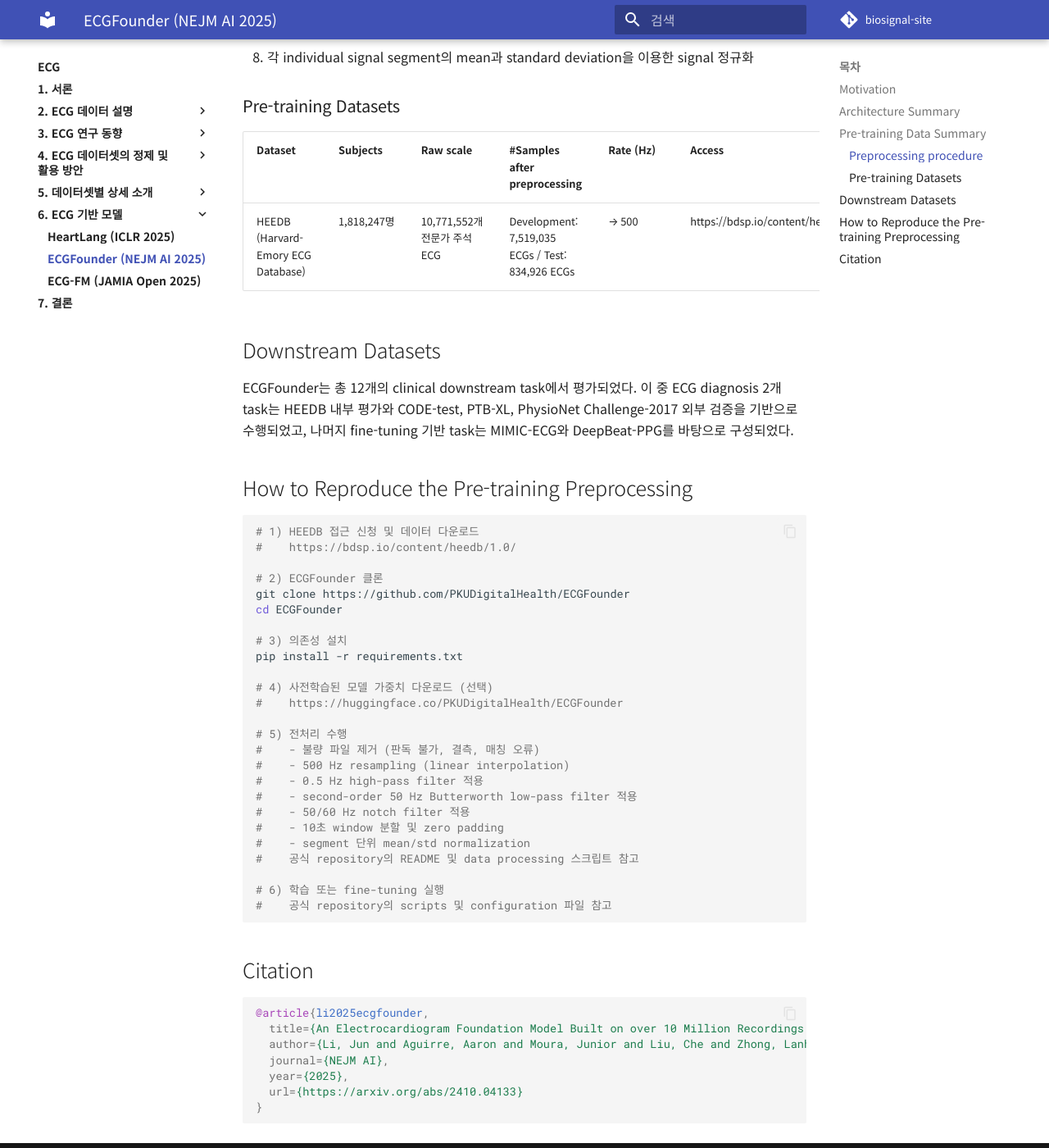
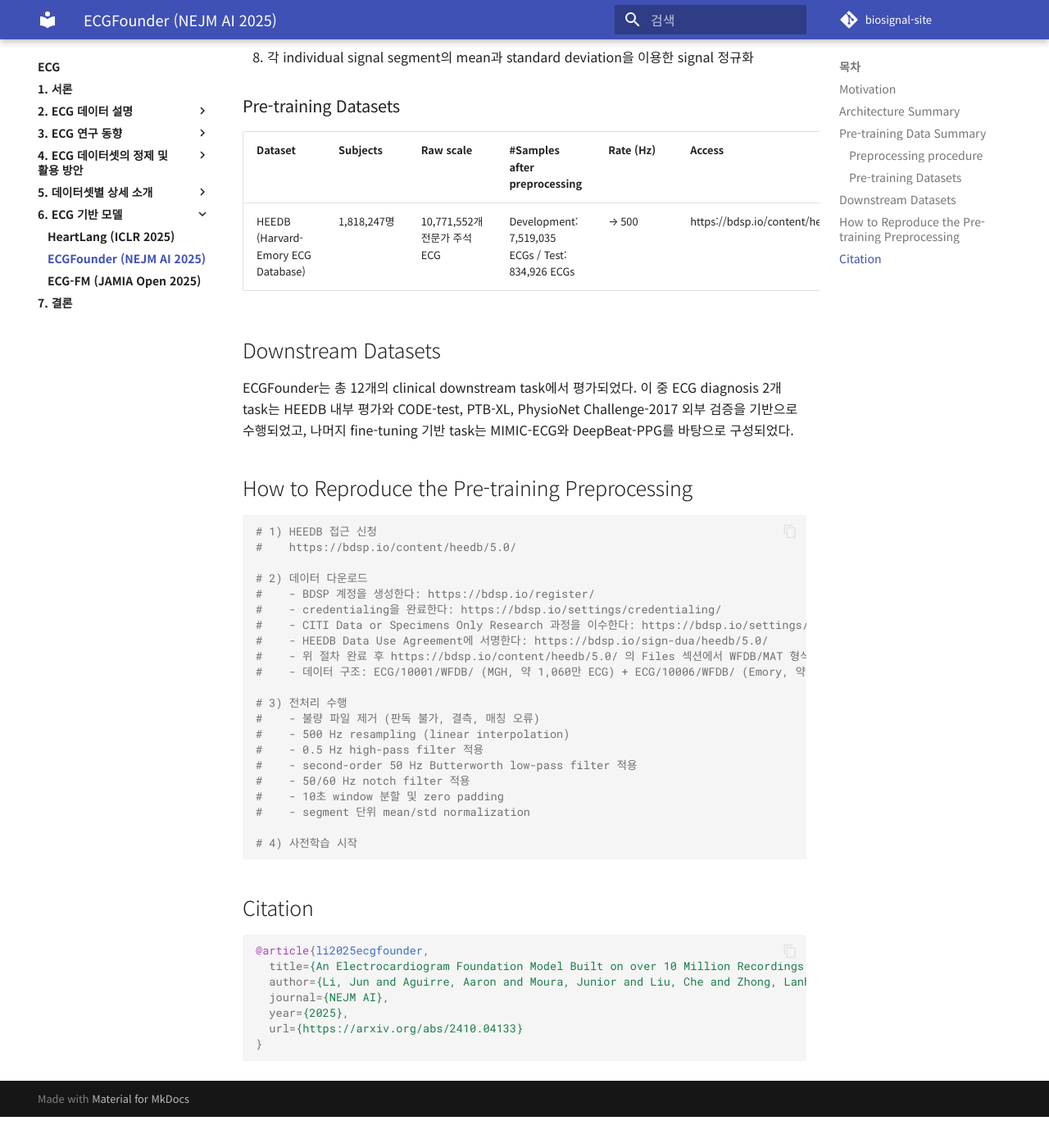
Before and after one commit to iwantjeonyeok/biosignal-site, an MkDocs documentation site: the page built from docs/ecg/6-ecg-기반-모델/ecgfounder.md, in a window 1280 px wide and 1400 px high, scrolled down 1971 px. Shown: the whole window at 82% size. Built offline with MkDocs 1.6.1 and Material for MkDocs 9.7.7, drawn with Linux system fonts in a browser that asks for light colours; comment, search, counter and statistics services are not loaded; after the commit the page ends 3333 px from its top, so only the background shows below that.

Commit message:
Update ecgfounder.md

````diff
--- a/docs/ecg/6-ecg-기반-모델/ecgfounder.md
+++ b/docs/ecg/6-ecg-기반-모델/ecgfounder.md
@@ -41,27 +41,25 @@
 
 | Dataset | Subjects | Raw scale | #Samples after preprocessing | Rate (Hz) | Access |
 |---------|----------|-----------|------------------------------|-----------|--------|
-| HEEDB (Harvard-Emory ECG Database) | 1,818,247명 | 10,771,552개 전문가 주석 ECG | Development: 7,519,035 ECGs / Test: 834,926 ECGs | → 500 | https://bdsp.io/content/heedb/1.0/ |
+| HEEDB (Harvard-Emory ECG Database) | 1,818,247명 | 10,771,552개 전문가 주석 ECG | Development: 7,519,035 ECGs / Test: 834,926 ECGs | → 500 | https://bdsp.io/content/heedb/5.0/ |
 
 ## Downstream Datasets
 ECGFounder는 총 12개의 clinical downstream task에서 평가되었다. 이 중 ECG diagnosis 2개 task는 HEEDB 내부 평가와 CODE-test, PTB-XL, PhysioNet Challenge-2017 외부 검증을 기반으로 수행되었고, 나머지 fine-tuning 기반 task는 MIMIC-ECG와 DeepBeat-PPG를 바탕으로 구성되었다.
 ## How to Reproduce the Pre-training Preprocessing
 
 ```bash
-# 1) HEEDB 접근 신청 및 데이터 다운로드
-#    https://bdsp.io/content/heedb/1.0/
+# 1) HEEDB 접근 신청
+#    https://bdsp.io/content/heedb/5.0/
 
-# 2) ECGFounder 클론
-git clone https://github.com/PKUDigitalHealth/ECGFounder
-cd ECGFounder
+# 2) 데이터 다운로드
+#    - BDSP 계정을 생성한다: https://bdsp.io/register/
+#    - credentialing을 완료한다: https://bdsp.io/settings/credentialing/
+#    - CITI Data or Specimens Only Research 과정을 이수한다: https://bdsp.io/settings/training/
+#    - HEEDB Data Use Agreement에 서명한다: https://bdsp.io/sign-dua/heedb/5.0/
+#    - 위 절차 완료 후 https://bdsp.io/content/heedb/5.0/ 의 Files 섹션에서 WFDB/MAT 형식 파일 다운로드 가능
+#    - 데이터 구조: ECG/10001/WFDB/ (MGH, 약 1,060만 ECG) + ECG/10006/WFDB/ (Emory, 약 100만 ECG)
 
-# 3) 의존성 설치
-pip install -r requirements.txt
-
-# 4) 사전학습된 모델 가중치 다운로드 (선택)
-#    https://huggingface.co/PKUDigitalHealth/ECGFounder
-
-# 5) 전처리 수행
+# 3) 전처리 수행
 #    - 불량 파일 제거 (판독 불가, 결측, 매칭 오류)
 #    - 500 Hz resampling (linear interpolation)
 #    - 0.5 Hz high-pass filter 적용
@@ -69,10 +67,10 @@
 #    - 50/60 Hz notch filter 적용
 #    - 10초 window 분할 및 zero padding
 #    - segment 단위 mean/std normalization
-#    공식 repository의 README 및 data processing 스크립트 참고
 
-# 6) 학습 또는 fine-tuning 실행
-#    공식 repository의 scripts 및 configuration 파일 참고
+# 4) 사전학습 시작
+
+
 ```
 
 ## Citation
````
